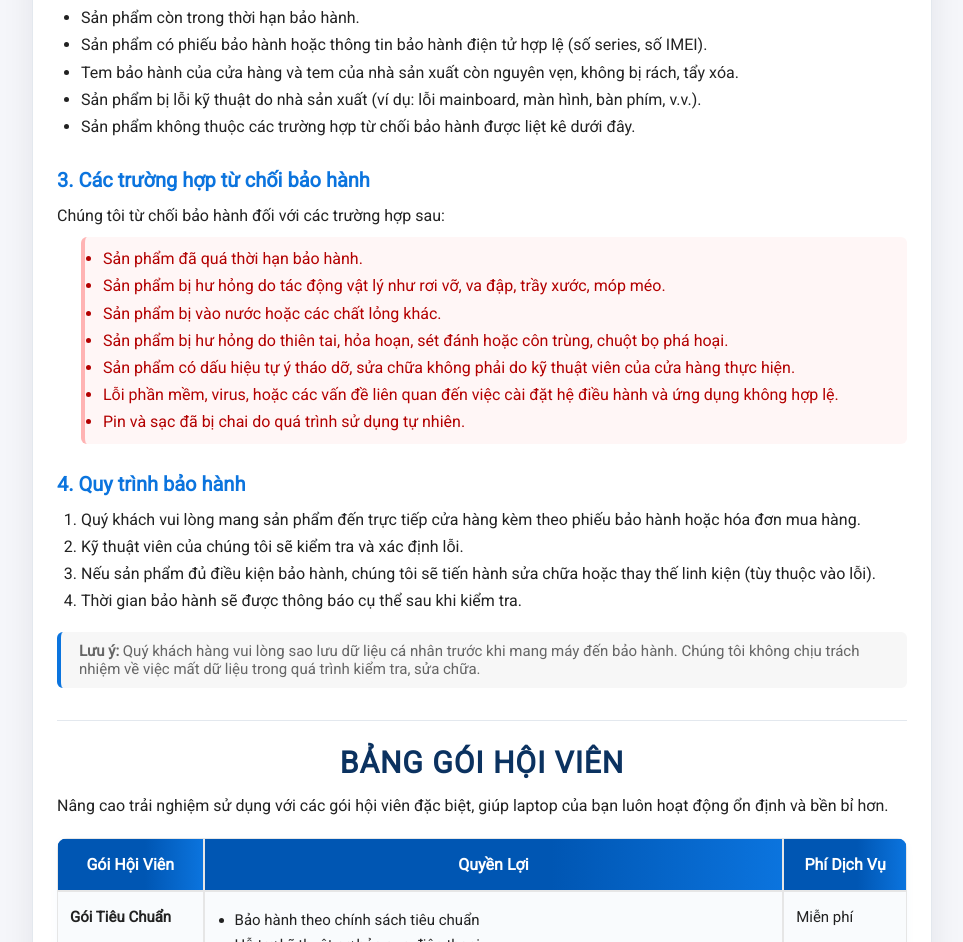
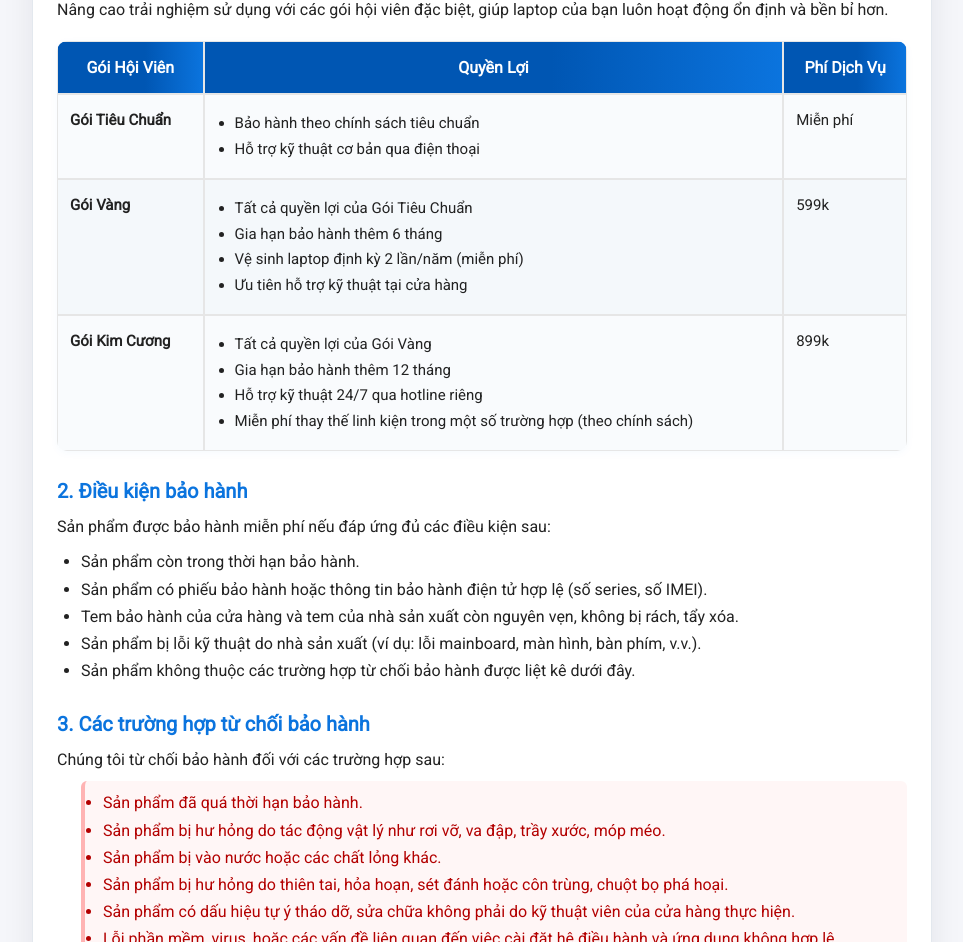
Before and after one commit to NgNhi2006/Laptop-store, a plain HTML site: page privacypolicy/warranty.html in a window 1280 px wide. Shown: the part 585-1527 px from the top of the page, without its empty margins (158-1121 px from the left). Drawn offline with Linux system fonts and the light colour scheme; files whose address does not match are found by name.

Commit message:
bao hanh

```diff
--- a/privacypolicy/warranty.html
+++ b/privacypolicy/warranty.html
@@ -1,4 +1,4 @@
-gt<!DOCTYPE html>
+<!DOCTYPE html>
 <html lang="en">
   <head>
     <meta charset="UTF-8" />
@@ -89,90 +89,18 @@ gt<!DOCTYPE html>
     <div class="container">
       <h1>CHÍNH SÁCH BẢO HÀNH LAPTOP</h1>
       <p>
-        Chúng tôi cam kết cung cấp các sản phẩm chất lượng cao cùng với dịch vụ
-        hậu mãi tốt nhất. Chính sách bảo hành này nhằm đảm bảo quyền lợi của Quý
-        khách hàng khi mua và sử dụng sản phẩm tại <b>Laptop Oách Xà Lách</b>.
+        Chúng tôi cam kết cung cấp các sản phẩm chất lượng cao cùng với dịch vụ hậu mãi tốt nhất. Chính sách bảo hành này nhằm đảm bảo quyền lợi của Quý khách hàng khi mua và sử dụng sản phẩm tại <b>Laptop Oách Xà Lách</b>.
+
       </p>
       <h2>1. Thời gian bảo hành</h2>
       <ul>
         <li><strong>Laptop mới:</strong> 12 tháng kể từ ngày mua.</li>
-        <li>
-          <strong>Pin và sạc:</strong> 3-6 tháng kể từ ngày mua (tùy thuộc vào
-          nhà sản xuất).
-        </li>
-        <li>
-          <strong>Linh kiện thay thế:</strong> 03 tháng (hoặc theo quy định của
-          nhà sản xuất).
-        </li>
+        <li><strong>Pin và sạc:</strong> 3-6 tháng kể từ ngày mua (tùy thuộc vào nhà sản xuất).</li>
+        <li><strong>Linh kiện thay thế:</strong> 03 tháng (hoặc theo quy định của nhà sản xuất).</li>
       </ul>
-      <h2>2. Điều kiện bảo hành</h2>
-      <p>Sản phẩm được bảo hành miễn phí nếu đáp ứng đủ các điều kiện sau:</p>
-      <ul>
-        <li>Sản phẩm còn trong thời hạn bảo hành.</li>
-        <li>
-          Sản phẩm có phiếu bảo hành hoặc thông tin bảo hành điện tử hợp lệ (số
-          series, số IMEI).
-        </li>
-        <li>
-          Tem bảo hành của cửa hàng và tem của nhà sản xuất còn nguyên vẹn,
-          không bị rách, tẩy xóa.
-        </li>
-        <li>
-          Sản phẩm bị lỗi kỹ thuật do nhà sản xuất (ví dụ: lỗi mainboard, màn
-          hình, bàn phím, v.v.).
-        </li>
-        <li>
-          Sản phẩm không thuộc các trường hợp từ chối bảo hành được liệt kê dưới
-          đây.
-        </li>
-      </ul>
-      <h2>3. Các trường hợp từ chối bảo hành</h2>
-      <p>Chúng tôi từ chối bảo hành đối với các trường hợp sau:</p>
-      <ul class="not-covered">
-        <li>Sản phẩm đã quá thời hạn bảo hành.</li>
-        <li>
-          Sản phẩm bị hư hỏng do tác động vật lý như rơi vỡ, va đập, trầy xước,
-          móp méo.
-        </li>
-        <li>Sản phẩm bị vào nước hoặc các chất lỏng khác.</li>
-        <li>
-          Sản phẩm bị hư hỏng do thiên tai, hỏa hoạn, sét đánh hoặc côn trùng,
-          chuột bọ phá hoại.
-        </li>
-        <li>
-          Sản phẩm có dấu hiệu tự ý tháo dỡ, sửa chữa không phải do kỹ thuật
-          viên của cửa hàng thực hiện.
-        </li>
-        <li>
-          Lỗi phần mềm, virus, hoặc các vấn đề liên quan đến việc cài đặt hệ
-          điều hành và ứng dụng không hợp lệ.
-        </li>
-        <li>Pin và sạc đã bị chai do quá trình sử dụng tự nhiên.</li>
-      </ul>
-      <h2>4. Quy trình bảo hành</h2>
-      <ol>
-        <li>
-          Quý khách vui lòng mang sản phẩm đến trực tiếp cửa hàng kèm theo phiếu
-          bảo hành hoặc hóa đơn mua hàng.
-        </li>
-        <li>Kỹ thuật viên của chúng tôi sẽ kiểm tra và xác định lỗi.</li>
-        <li>
-          Nếu sản phẩm đủ điều kiện bảo hành, chúng tôi sẽ tiến hành sửa chữa
-          hoặc thay thế linh kiện (tùy thuộc vào lỗi).
-        </li>
-        <li>Thời gian bảo hành sẽ được thông báo cụ thể sau khi kiểm tra.</li>
-      </ol>
-      <div class="note">
-        <strong>Lưu ý:</strong> Quý khách hàng vui lòng sao lưu dữ liệu cá nhân
-        trước khi mang máy đến bảo hành. Chúng tôi không chịu trách nhiệm về
-        việc mất dữ liệu trong quá trình kiểm tra, sửa chữa.
-      </div>
-      <hr />
+       <hr>
       <h1>BẢNG GÓI HỘI VIÊN</h1>
-      <p>
-        Nâng cao trải nghiệm sử dụng với các gói hội viên đặc biệt, giúp laptop
-        của bạn luôn hoạt động ổn định và bền bỉ hơn.
-      </p>
+      <p>Nâng cao trải nghiệm sử dụng với các gói hội viên đặc biệt, giúp laptop của bạn luôn hoạt động ổn định và bền bỉ hơn.</p>
       <table>
         <thead>
           <tr>
@@ -211,17 +139,45 @@ gt<!DOCTYPE html>
                 <li>Tất cả quyền lợi của Gói Vàng</li>
                 <li>Gia hạn bảo hành thêm 12 tháng</li>
                 <li>Hỗ trợ kỹ thuật 24/7 qua hotline riêng</li>
-                <li>
-                  Miễn phí thay thế linh kiện trong một số trường hợp (theo
-                  chính sách)
-                </li>
+                <li>Miễn phí thay thế linh kiện trong một số trường hợp (theo chính sách)</li>
               </ul>
             </td>
             <td>899k</td>
           </tr>
         </tbody>
       </table>
+      <h2>2. Điều kiện bảo hành</h2>
+      <p>Sản phẩm được bảo hành miễn phí nếu đáp ứng đủ các điều kiện sau:</p>
+      <ul>
+        <li>Sản phẩm còn trong thời hạn bảo hành.</li>
+        <li>Sản phẩm có phiếu bảo hành hoặc thông tin bảo hành điện tử hợp lệ (số series, số IMEI).</li>
+        <li>Tem bảo hành của cửa hàng và tem của nhà sản xuất còn nguyên vẹn, không bị rách, tẩy xóa.</li>
+        <li>Sản phẩm bị lỗi kỹ thuật do nhà sản xuất (ví dụ: lỗi mainboard, màn hình, bàn phím, v.v.).</li>
+        <li>Sản phẩm không thuộc các trường hợp từ chối bảo hành được liệt kê dưới đây.</li>
+      </ul>
+      <h2>3. Các trường hợp từ chối bảo hành</h2>
+      <p>Chúng tôi từ chối bảo hành đối với các trường hợp sau:</p>
+      <ul class="not-covered">
+        <li>Sản phẩm đã quá thời hạn bảo hành.</li>
+        <li>Sản phẩm bị hư hỏng do tác động vật lý như rơi vỡ, va đập, trầy xước, móp méo.</li>
+        <li>Sản phẩm bị vào nước hoặc các chất lỏng khác.</li>
+        <li>Sản phẩm bị hư hỏng do thiên tai, hỏa hoạn, sét đánh hoặc côn trùng, chuột bọ phá hoại.</li>
+        <li>Sản phẩm có dấu hiệu tự ý tháo dỡ, sửa chữa không phải do kỹ thuật viên của cửa hàng thực hiện.</li>
+        <li>Lỗi phần mềm, virus, hoặc các vấn đề liên quan đến việc cài đặt hệ điều hành và ứng dụng không hợp lệ.</li>
+        <li>Pin và sạc đã bị chai do quá trình sử dụng tự nhiên.</li>
+      </ul>
+      <h2>4. Quy trình bảo hành</h2>
+      <ol>
+        <li>Quý khách vui lòng mang sản phẩm đến trực tiếp cửa hàng kèm theo phiếu bảo hành hoặc hóa đơn mua hàng.</li>
+        <li>Kỹ thuật viên của chúng tôi sẽ kiểm tra và xác định lỗi.</li>
+        <li>Nếu sản phẩm đủ điều kiện bảo hành, chúng tôi sẽ tiến hành sửa chữa hoặc thay thế linh kiện (tùy thuộc vào lỗi).</li>
+        <li>Thời gian bảo hành sẽ được thông báo cụ thể sau khi kiểm tra.</li>
+      </ol>
+      <div class="note">
+        <strong>Lưu ý:</strong> Quý khách hàng vui lòng sao lưu dữ liệu cá nhân trước khi mang máy đến bảo hành. Chúng tôi không chịu trách nhiệm về việc mất dữ liệu trong quá trình kiểm tra, sửa chữa.
+      </div>
     </div>
+
 
     <footer>
       <div class="info" 0>
@@ -254,7 +210,7 @@ gt<!DOCTYPE html>
         >
         <a href="link-trang"><div>Chính sách bảo hành</div></a>
         <a href="link-trang"><div>Hướng dẫn mua hàng</div></a>
-        <a href="privacypolicy/security.html"><div>Chính sách bảo mật</div></a>
+        <a href="link-trang"><div>Chính sách bảo mật</div></a>
       </div>
       <div class="fanpage">
         <h4 style="padding-bottom: 15px">Fanpage</h4>
```
